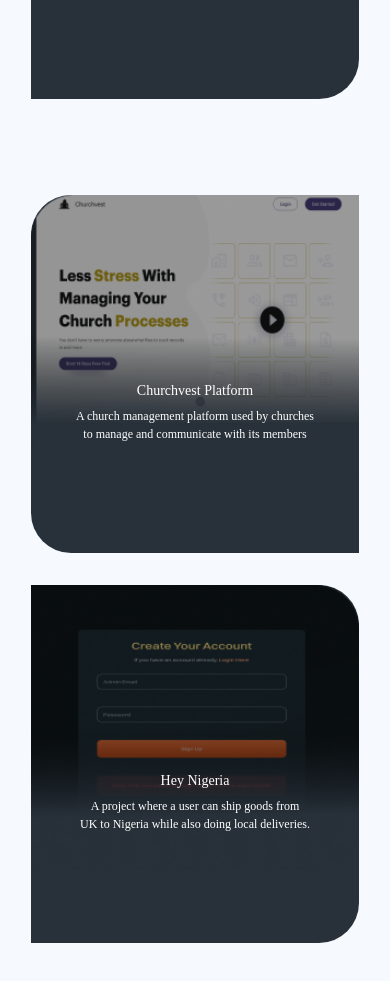
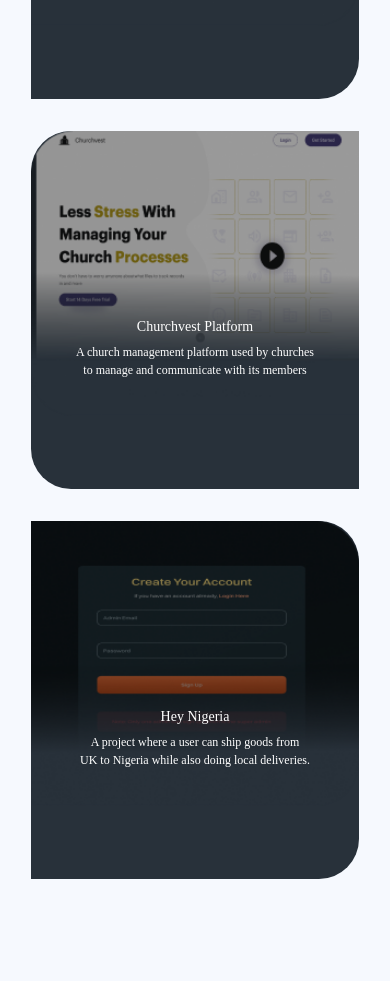
Before and after one commit to jhosuer/profile, a plain HTML site: page myworks.html in a window 390 px wide. Shown: the part 1040-2021 px from the top of the page. Drawn offline with nearby package versions, Linux system fonts and the light colour scheme; a web font is replaced by a local one.

Commit message:
responsive work section

```diff
--- a/css/myworks.css
+++ b/css/myworks.css
@@ -122,6 +122,9 @@
     display: block;
     margin-bottom: 1rem;
   }
+  .work-2 {
+	  margin-top: 0
+  }
 }
 @media screen and (max-width: 425px) {
   .main_wrapper {
```
